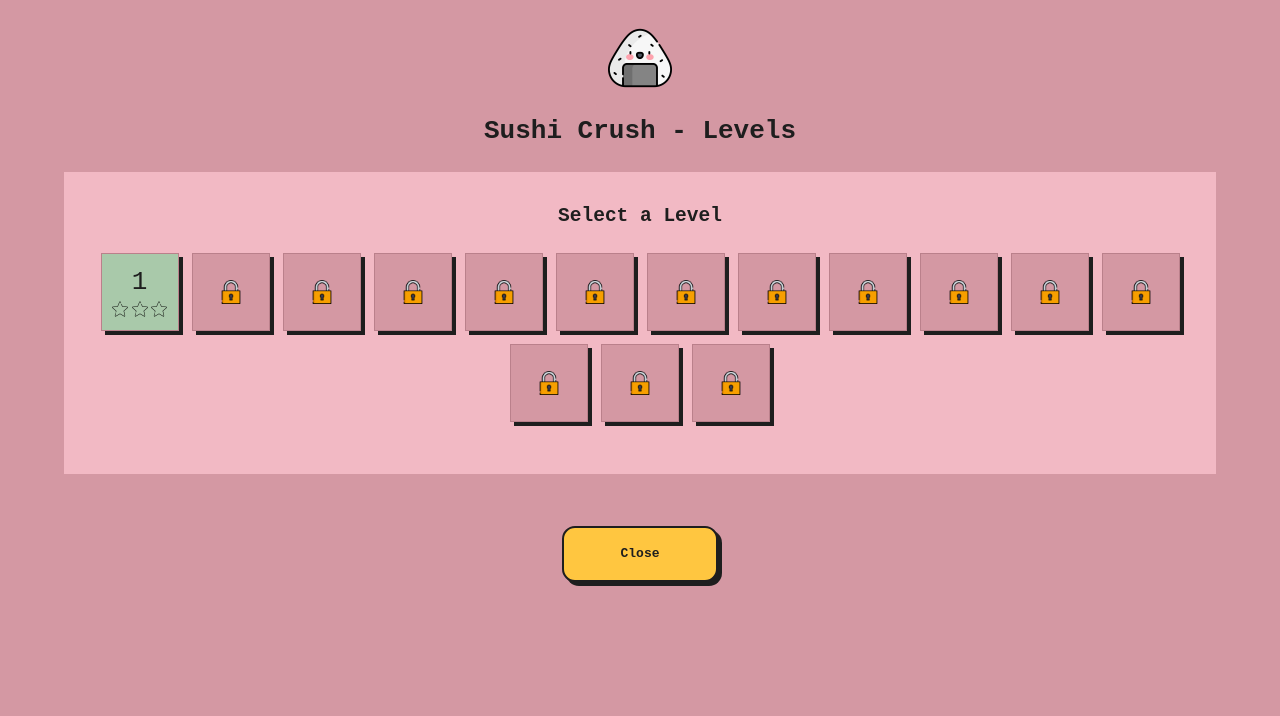
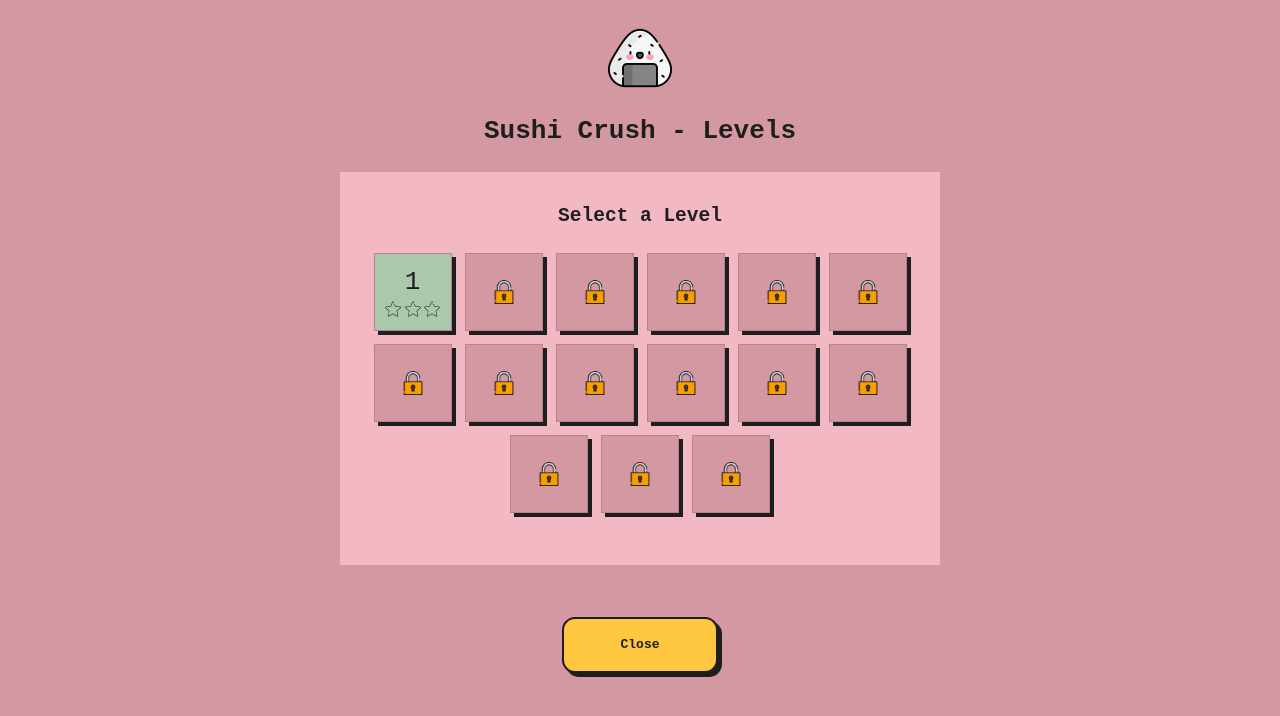
Before and after one commit to softwarenacho/sushi-crush, a Next.js app: page /levels in a window 1280 px wide. Shown: the top 716 px of the page. Built offline with nearby package versions, Linux system fonts and the light colour scheme.

Commit message:
limit level selector width

```diff
--- a/app/_styles/LevelSelector.module.scss
+++ b/app/_styles/LevelSelector.module.scss
@@ -3,8 +3,8 @@
 .modal {
   padding: 20px;
   background-color: $pink-5;
-  max-width: 90vw;
   padding-bottom: 4rem;
+  max-width: 600px;
   h2 {
     text-align: center;
     margin-top: 1rem;
--- a/package.json
+++ b/package.json
@@ -1,6 +1,6 @@
 {
   "name": "sushi-crush",
-  "version": "0.8.0",
+  "version": "0.8.1",
   "private": true,
   "scripts": {
     "dev": "next dev",
```
